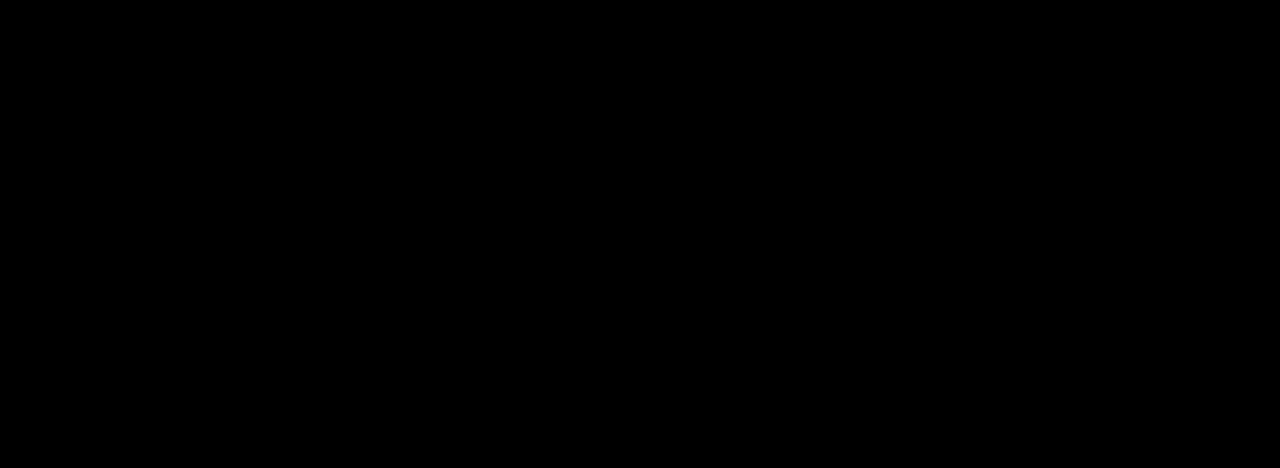
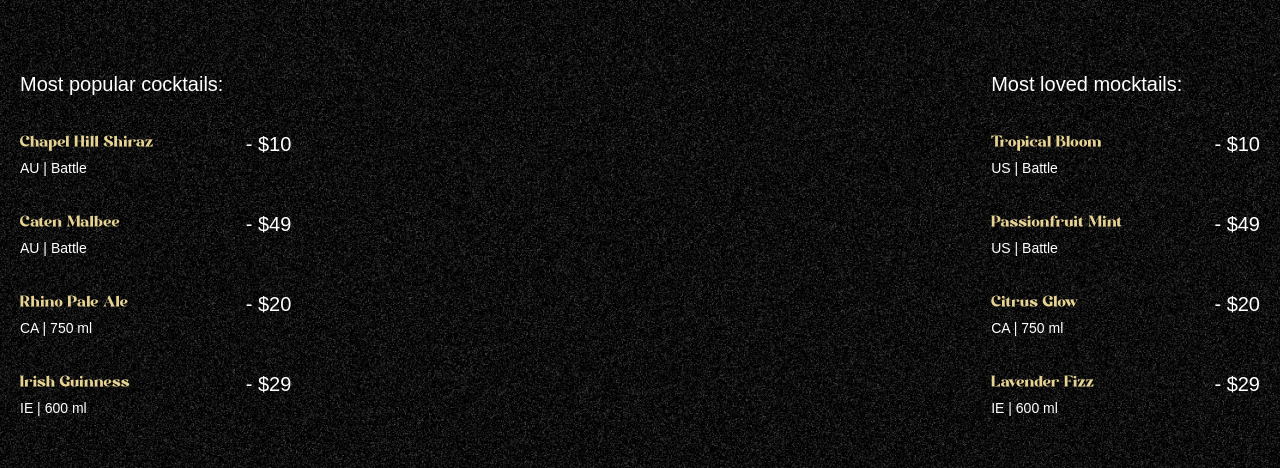
Before and after one commit to fahadullahk4/gsap-mojito, a React (Vite) app: page / in a window 1280 px wide. Shown: the part 890-1358 px from the top of the page. Built offline with nearby package versions, Linux system fonts and the light colour scheme; a web font is replaced by a local one.

Commit message:
implemented cocktail section

```diff
--- a/src/App.jsx
+++ b/src/App.jsx
@@ -2,6 +2,7 @@
 import { ScrollTrigger, SplitText } from "gsap/all";
 import Navbar from "./components/Navbar";
 import HeroSection from "./components/HeroSection";
+import Cocktails from "./components/Cocktails";
 
 gsap.registerPlugin(ScrollTrigger, SplitText);
 
@@ -10,7 +11,7 @@
 		<div>
 			<Navbar />
       <HeroSection/>
-      <div className="h-dvh bg-black"></div>
+      <Cocktails/>
 		</div>
 	);
 };
--- /dev/null
+++ b/src/components/Cocktails.jsx
@@ -0,0 +1,68 @@
+import gsap from "gsap";
+import { useGSAP } from "@gsap/react";
+import { cocktailLists, mockTailLists } from "../../constants";
+
+const Cocktails = () => {
+
+    useGSAP(() => {
+        const tl = gsap.timeline({
+            scrollTrigger: {
+                trigger: "#cocktails",
+                start: "top 20%",
+                end:'bottom 80%',
+                scrub: true
+            },
+        });
+        tl.from("#c-left-leaf", { x: -100, y:100 });
+        tl.from("#c-right-leaf", { x: 100, y:100 });
+    })
+	return (
+		<section id="cocktails" className="noisy">
+			<img src="/images/cocktail-left-leaf.png" alt="l-leaf" id="c-left-leaf" />
+			<img
+				src="/images/cocktail-right-leaf.png"
+				alt="r-leaf"
+				id="c-right-leaf"
+			/>
+			<div className="list">
+				<div className="popular">
+					<h2>Most popular cocktails:</h2>
+
+					<ul>
+						{cocktailLists.map(({ name, country, detail, price }) => (
+							<li key={name}>
+								<div className="md:me-23">
+									<h3>{name}</h3>
+									<p>
+										{country} | {detail}
+									</p>
+								</div>
+								<span>- {price}</span>
+							</li>
+						))}
+					</ul>
+				</div>
+
+				<div className="loved">
+					<h2>Most loved mocktails:</h2>
+
+					<ul>
+						{mockTailLists.map(({ name, country, detail, price }) => (
+							<li key={name}>
+								<div className="me-23">
+									<h3>{name}</h3>
+									<p>
+										{country} | {detail}
+									</p>
+								</div>
+								<span>- {price}</span>
+							</li>
+						))}
+					</ul>
+				</div>
+			</div>
+		</section>
+	);
+};
+
+export default Cocktails;
```
